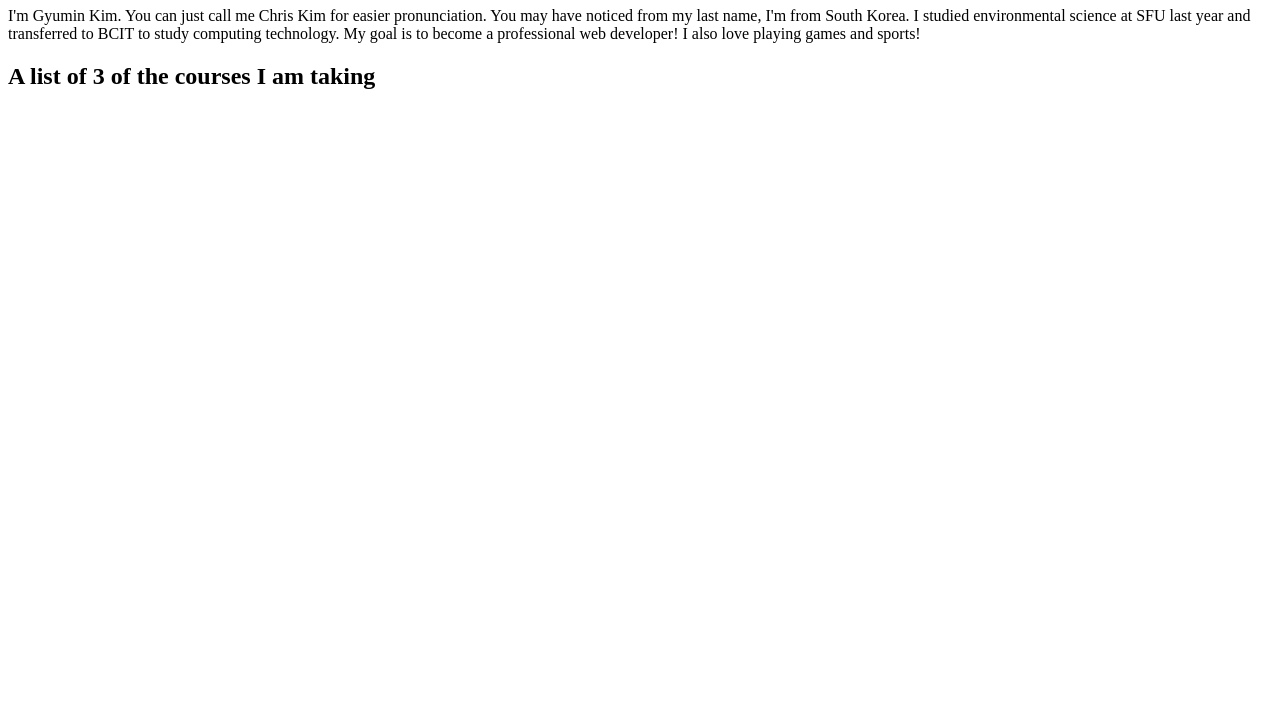
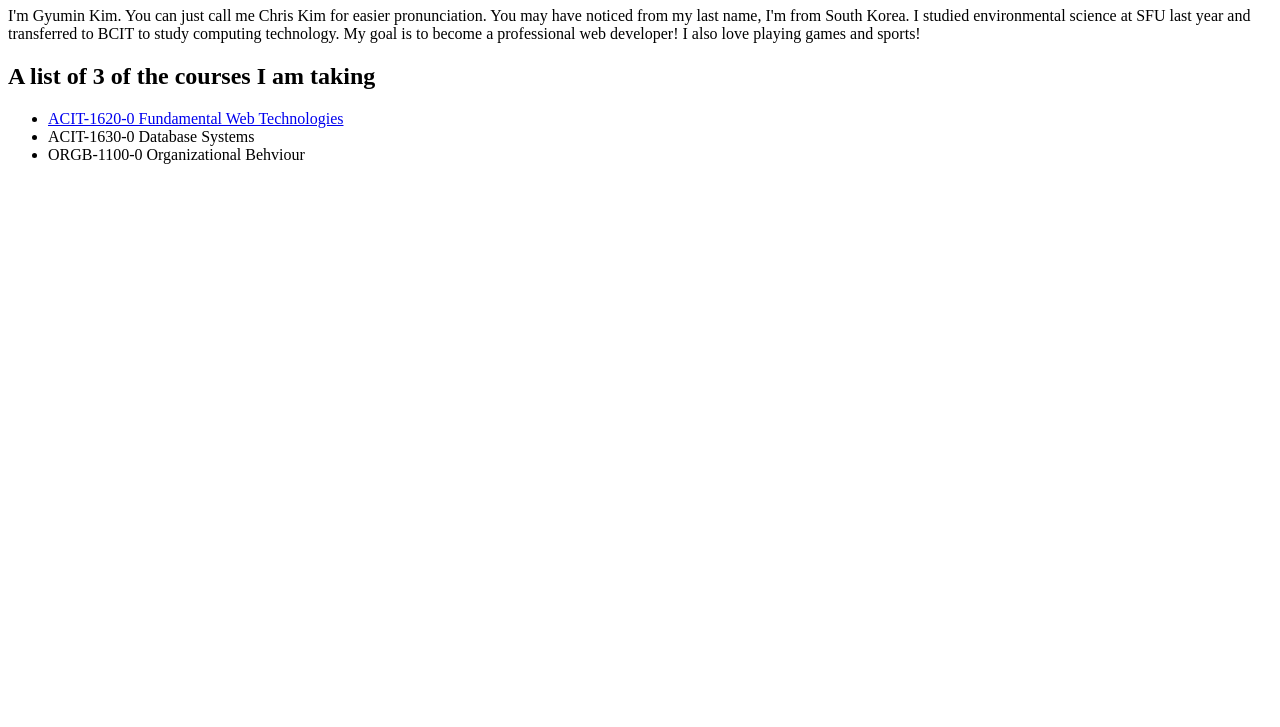
Before and after one commit to BCITGyumin/Lab4, a plain HTML site: page index.html in a window 1280 px wide. Shown: the part 73-800 px from the top of the page. Drawn offline with Linux system fonts and the light colour scheme.

Commit message:
Add List of 3 courses with a hyperlink

```diff
--- a/index.html
+++ b/index.html
@@ -11,5 +11,10 @@
         My goal is to become a professional web developer!
         I also love playing games and sports!</p>
     <h2>A list of 3 of the courses I am taking</h2>
+    <ul>
+        <li><a href="https://www.bcit.ca/outlines/20231089205/">ACIT-1620-0 Fundamental Web Technologies</a></li>
+        <li>ACIT-1630-0 Database Systems</li>
+        <li>ORGB-1100-0 Organizational Behviour</li>
+    </ul>
 </body>
 </html>
```
